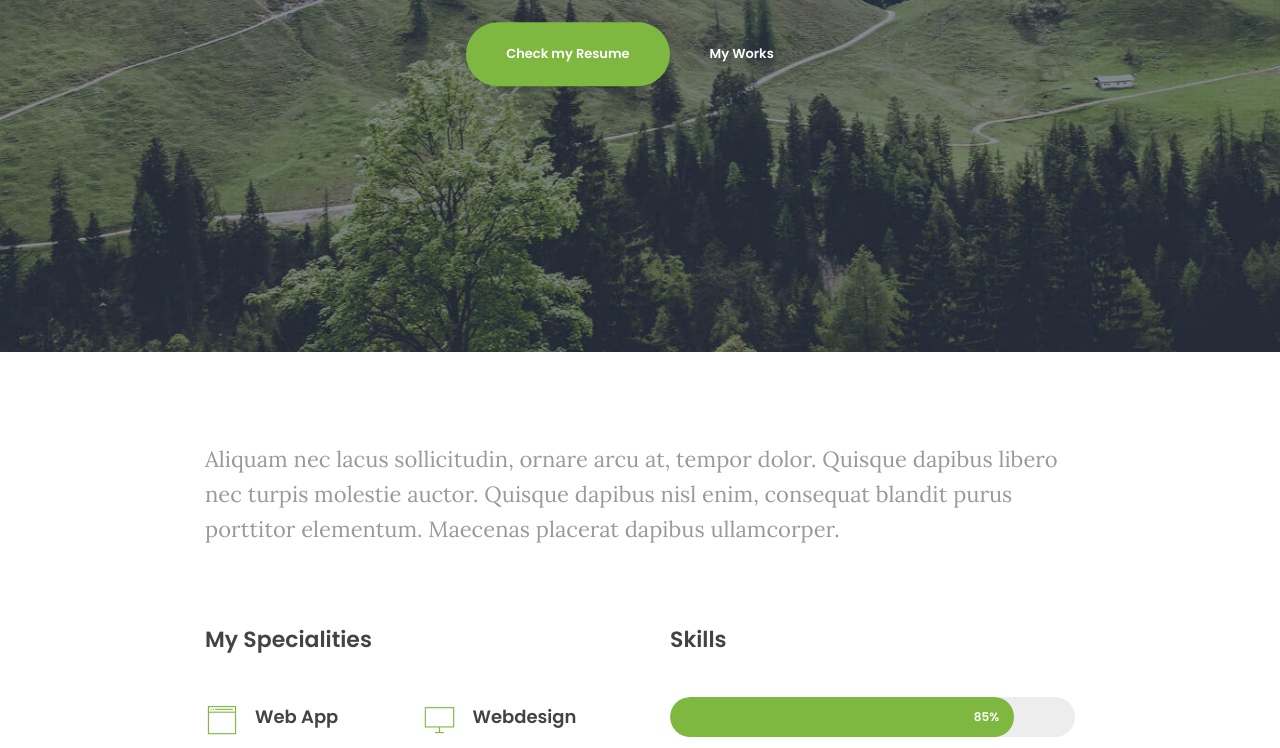
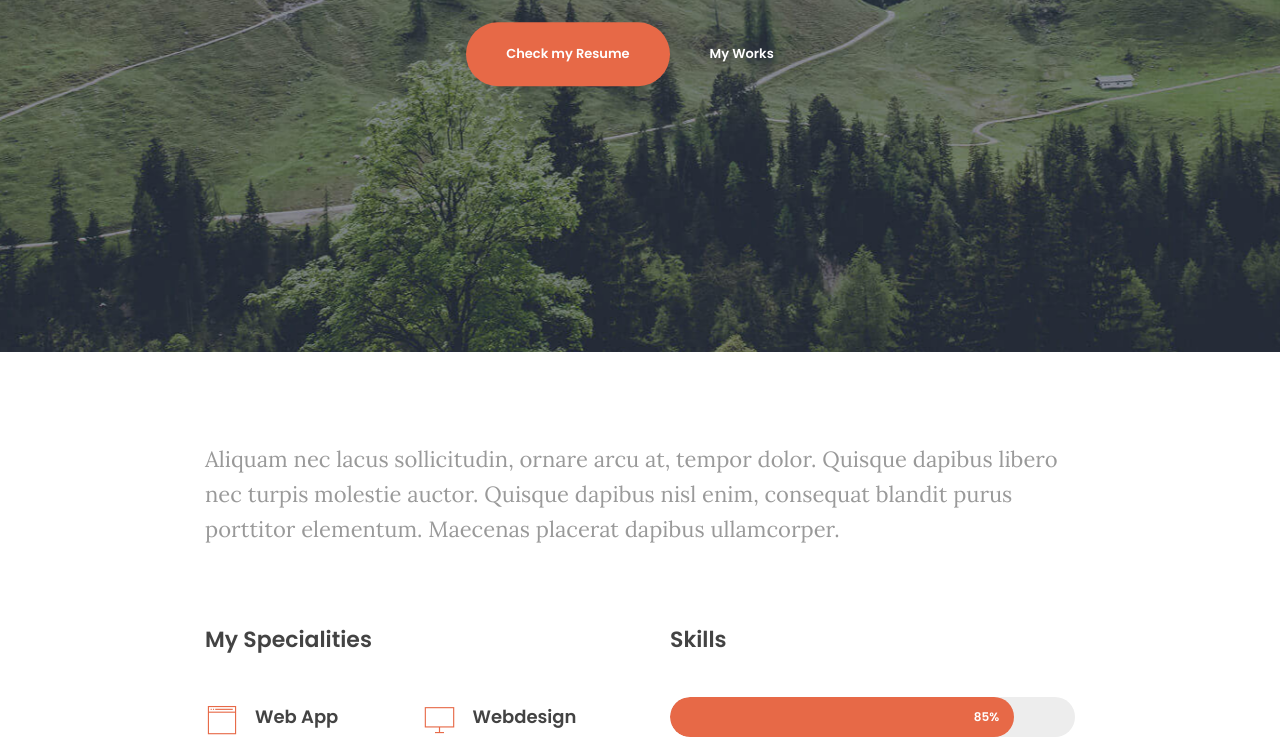
Before and after one commit to iwatchallit/iwatchallit.github.io, a plain HTML site: page index.html in a window 1280 px wide. Shown: the part 448-1196 px from the top of the page. Drawn offline with Linux system fonts and the light colour scheme; some packages are replaced by stand-ins of ours.

Commit message:
ganti warna orange

```diff
--- a/index.html
+++ b/index.html
@@ -23,7 +23,7 @@
 <link rel="stylesheet" href="assets/css/styles.css" />
 
 <!-- CSS Theme -->
-<link id="theme" rel="stylesheet" href="assets/css/themes/theme-serif-green.css" />
+<link id="theme" rel="stylesheet" href="assets/css/themes/theme-serif-orange.css" />
 
 </head>
 
```
